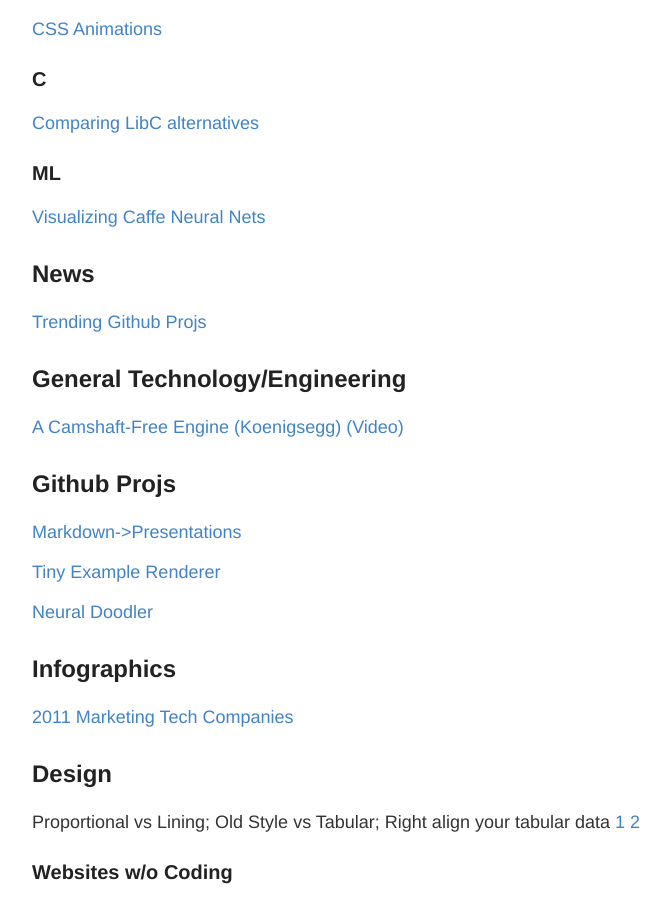
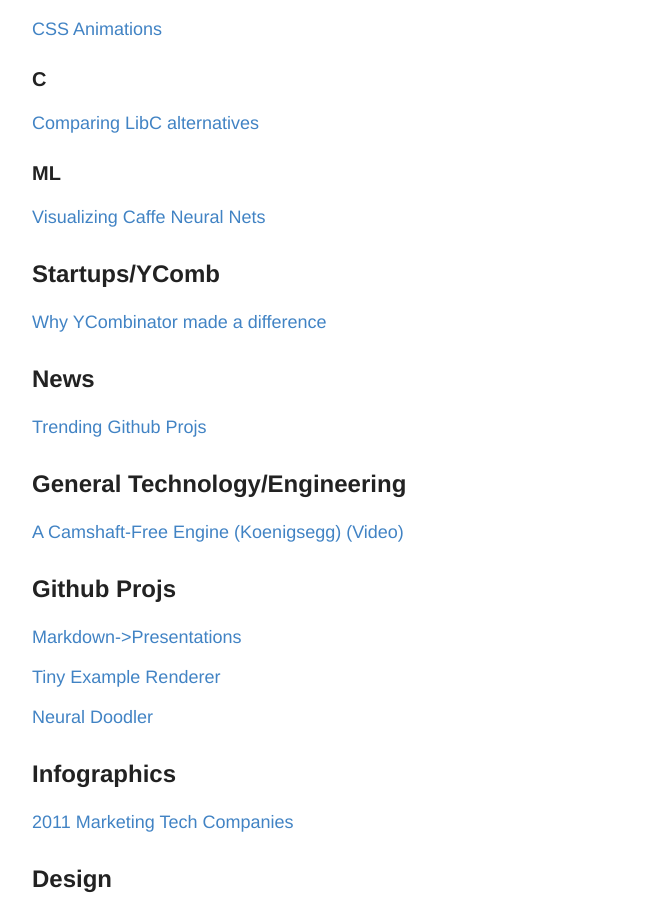
Before and after one commit to RONNCC/ronncc.github, a Jekyll site: the page built from _posts/2016-1-1-InterestingLinks.md, in a window 1280 px wide and 900 px high, scrolled down 394 px. Shown: the whole window, without its empty margins (248-918 px from the left). Built offline with Jekyll 4.4.1, drawn with Linux system fonts in a browser that asks for light colours; comment, search, counter and statistics services are not loaded.

Commit message:
Updated 2016-1-1-InterestingLinks.md

```diff
--- a/_posts/2016-1-1-InterestingLinks.md
+++ b/_posts/2016-1-1-InterestingLinks.md
@@ -24,6 +24,9 @@
 
 ### ML
 [Visualizing Caffe Neural Nets](http://ethereon.github.io/netscope/quickstart.html)
+
+## Startups/YComb
+[Why YCombinator made a difference](https://bold.co/public/why-y-combinator-made-all-the-zvgxjl?t=tihkgug)
 
 
 ## News
```
